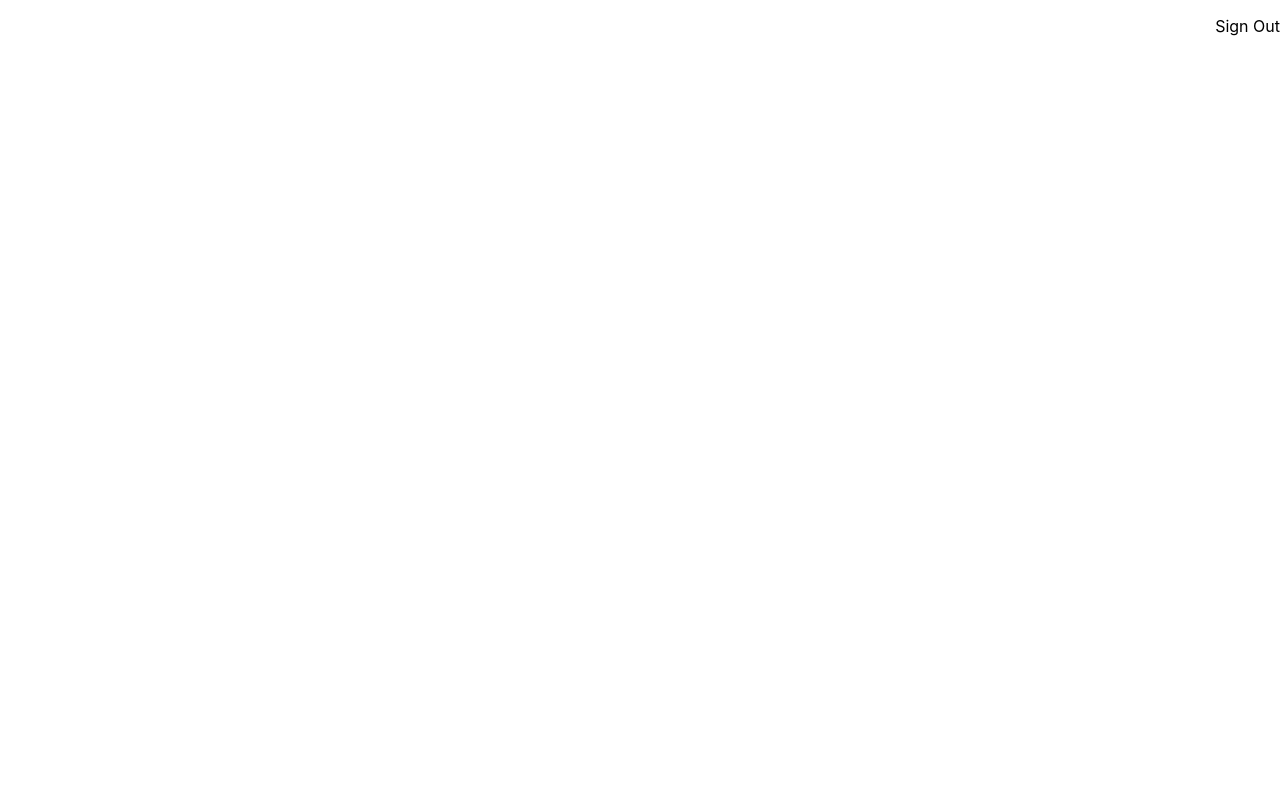
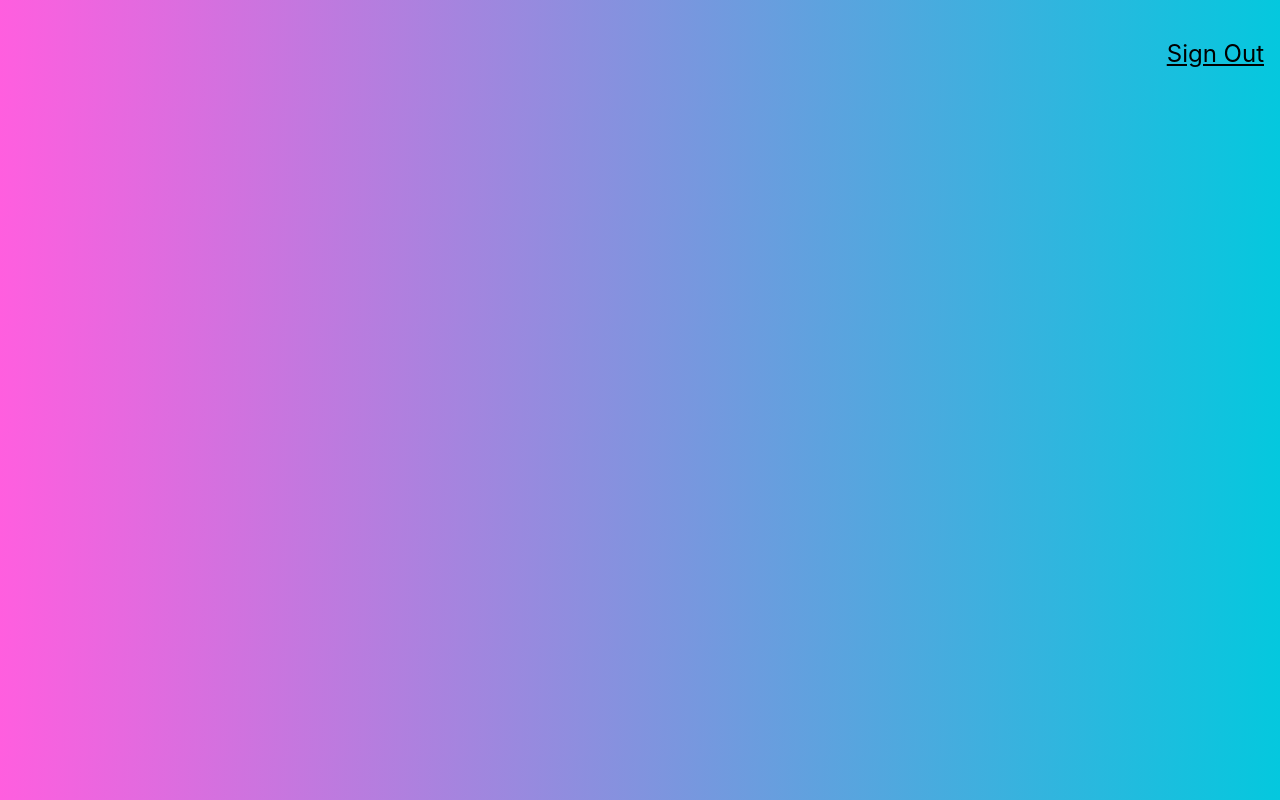
Before and after one commit to sagnikghoshcr7/face-rec-brain, a React (Create React App) app: page / in a window 1280 px wide. Built offline with nearby package versions, Linux system fonts and the light colour scheme.

Commit message:
update styling

```diff
--- a/src/components/Navigation/Navigation.jsx
+++ b/src/components/Navigation/Navigation.jsx
@@ -3,7 +3,7 @@ import React from 'react';
 const Navigation = () => {
   return (
     <nav style={{display: 'flex', justifyContent: 'flex-end'}}>
-      <p>Sign Out</p>
+      <p className='f3 link dim black underline pa3 pointer'>Sign Out</p>
     </nav>
   );
 }
--- a/src/index.css
+++ b/src/index.css
@@ -5,6 +5,7 @@ body {
     sans-serif;
   -webkit-font-smoothing: antialiased;
   -moz-osx-font-smoothing: grayscale;
+  background: linear-gradient(89deg, #FF5EDF 0%, #04C8DE 100%);
 }
 
 code {
--- a/src/index.js
+++ b/src/index.js
@@ -3,6 +3,7 @@ import ReactDOM from 'react-dom';
 import './index.css';
 import App from './App';
 import reportWebVitals from './reportWebVitals';
+import 'tachyons';
 
 ReactDOM.render(
   <React.StrictMode>
```
